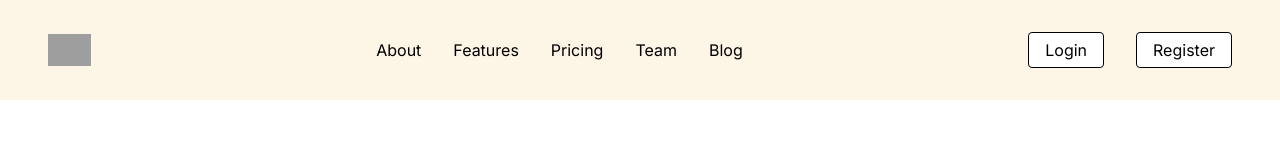
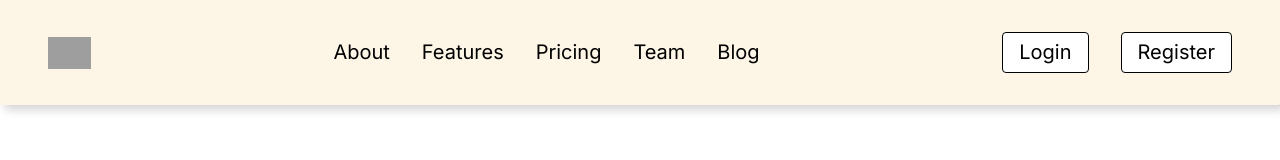
Before and after one commit to LucnElmr/Cbd-Spirit-HTML, a website built with Parcel: page index.html in a window 1280 px wide. Built offline with nearby package versions, Linux system fonts and the light colour scheme; grey boxes are pictures that could not be loaded.

Commit message:
Commit from TeleportHQ

```diff
--- a/components/navigation-links.css
+++ b/components/navigation-links.css
@@ -4,16 +4,23 @@
   align-items: center;
   flex-direction: row;
 }
+.navigation-links-text {
+  font-size: 20px;
+}
 .navigation-links-text1 {
+  font-size: 20px;
   margin-left: var(--dl-space-space-twounits);
 }
 .navigation-links-text2 {
+  font-size: 20px;
   margin-left: var(--dl-space-space-twounits);
 }
 .navigation-links-text3 {
+  font-size: 20px;
   margin-left: var(--dl-space-space-twounits);
 }
 .navigation-links-text4 {
+  font-size: 20px;
   margin-left: var(--dl-space-space-twounits);
 }
 
@@ -24,7 +31,10 @@
 
 
 
-
+.navigation-links-root-class-name10 {
+  flex: 0 0 auto;
+  align-self: stretch;
+}
 @media(max-width: 1600px) {
   .navigation-links-root-class-name10 {
     margin: 0px;
--- a/home.css
+++ b/home.css
@@ -4,16 +4,23 @@
   align-items: center;
   flex-direction: row;
 }
+.navigation-links-text {
+  font-size: 20px;
+}
 .navigation-links-text1 {
+  font-size: 20px;
   margin-left: var(--dl-space-space-twounits);
 }
 .navigation-links-text2 {
+  font-size: 20px;
   margin-left: var(--dl-space-space-twounits);
 }
 .navigation-links-text3 {
+  font-size: 20px;
   margin-left: var(--dl-space-space-twounits);
 }
 .navigation-links-text4 {
+  font-size: 20px;
   margin-left: var(--dl-space-space-twounits);
 }
 
@@ -24,7 +31,10 @@
 
 
 
-
+.navigation-links-root-class-name10 {
+  flex: 0 0 auto;
+  align-self: stretch;
+}
 @media(max-width: 1600px) {
   .navigation-links-root-class-name10 {
     margin: 0px;
@@ -70,6 +80,7 @@
   width: 100%;
   display: flex;
   max-width: 100%;
+  box-shadow: 5px 5px 10px 0px #d4d4d4;
   align-items: center;
   padding-top: var(--dl-space-space-twounits);
   padding-left: var(--dl-space-space-threeunits);
@@ -77,6 +88,10 @@
   padding-bottom: var(--dl-space-space-twounits);
   justify-content: space-between;
   background-color: #fdf5e6;
+  border-top-left-radius: var(--dl-radius-radius-radius2);
+  border-top-right-radius: var(--dl-radius-radius-radius2);
+  border-bottom-left-radius: var(--dl-radius-radius-radius2);
+  border-bottom-right-radius: var(--dl-radius-radius-radius2);
 }
 .home-navlink {
   display: contents;
@@ -87,6 +102,7 @@
 }
 .home-nav {
   display: flex;
+  position: relative;
 }
 .home-btn-group {
   display: flex;
@@ -95,11 +111,13 @@
   justify-content: space-between;
 }
 .home-login {
+  font-size: 20px;
   border-width: 0px;
   margin-right: var(--dl-space-space-twounits);
   background-color: #fdf5e6;
 }
 .home-register {
+  font-size: 20px;
   background-color: #fdf5e6;
 }
 .home-burger-menu {
@@ -167,9 +185,11 @@
     background-color: #fdf5e6;
   }
   .home-login {
+    font-size: 20px;
     background-color: #fdf5e6;
   }
   .home-register {
+    font-size: 20px;
     background-color: #fdf5e6;
   }
 }
```
